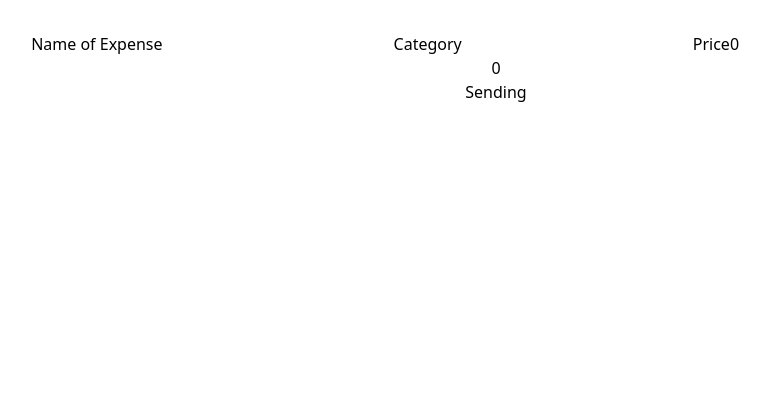
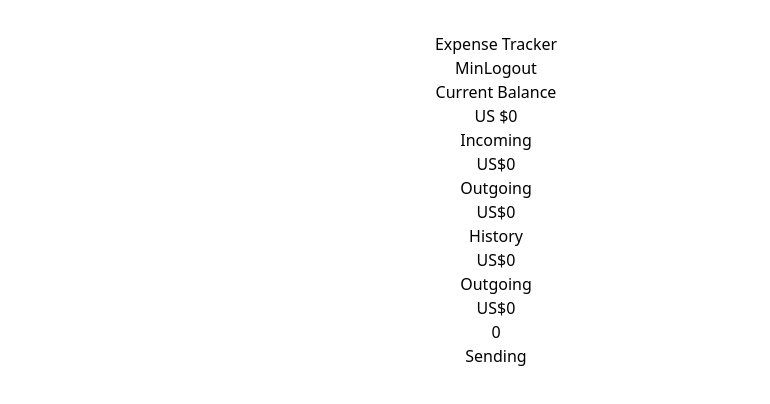
Before and after one commit to thekevinchau/ExpenseTracker, a React (Vite) app: page / in a window 1280 px wide. Shown: the top 404 px of the page, without its empty margins (144-914 px from the left). Built offline with nearby package versions, Linux system fonts and the light colour scheme.

Commit message:
Changing current UI

```diff
--- a/src/App.tsx
+++ b/src/App.tsx
@@ -10,7 +10,7 @@ import Display from './components/Display';
 
 function App() {
 
-return <div>
+return <div className='h-screen flex justify-center'>
     <Display></Display>
 </div>
 }
--- a/src/components/Display.tsx
+++ b/src/components/Display.tsx
@@ -2,27 +2,71 @@ import { useState } from "react";
 import Expense from "./Expense";
 import ExpenseForms from "./ExpenseForms";
 
-
-interface Expense{
-    name: string,
-    category: string,
-    cost: number,
-    recvOrSend: boolean, //true = receiving, false = sending
+interface Expense {
+  name: string;
+  category: string;
+  cost: number;
+  recvOrSend: boolean; //true = receiving, false = sending
 }
 
+export default function Display(): JSX.Element {
+  const [ExpenseObj, setExpenseObj] = useState<Expense>({
+    name: "",
+    category: "",
+    cost: 0,
+    recvOrSend: false,
+  });
+  const [totalBalance, setTotalBalance] = useState<number>(0);
+  const [incomingBalance, setIncomingBalance] = useState<number>(0);
+  const [outgoingBalance, setOutGoingBalance] = useState<number>(0);
 
-export default function Display(): JSX.Element {
-    const [ExpenseObj, setExpenseObj] = useState<Expense>({name: "", category: "", cost: 0, recvOrSend: false})
+  const handleInput = (event: React.ChangeEvent<HTMLInputElement>) => {
+    //destructure the name and value from the event
+    const { name, value } = event.target;
+    setExpenseObj({ ...ExpenseObj, [name]: value });
+  };
 
+  return (
+    <div className="flex flex-col border w-5/12 h-2/3 text-sm shadow-md">
+      <div className="flex justify-between font-bold bg-slate-300 bg-opacity-20 ml-5 mr-5 mt-3 p-5">
+        <p>Expense Tracker</p>
 
-    const handleInput = (event: React.ChangeEvent<HTMLInputElement>) => {
-    //destructure the name and value from the event
-        const {name, value} = event.target;
-        setExpenseObj({...ExpenseObj, [name]: value})
+        <div>
+          <button className="mr-5">Min</button>
+          <button>Logout</button>
+        </div>
+      </div>
+
+      <div className="font-bold mt-5">
+        <h4>Current Balance</h4>
+        <h1 className="text-2xl opacity-60">US ${totalBalance}</h1>
+      </div>
+
+      <div className="flex justify-between font-bold bg-slate-300 ml-5 mr-5 mt-3 p-5 text-sm bg-opacity-20">
+        <div>
+          <p>Incoming</p>
+          <p className="text-blue-600 text-xl">US${incomingBalance}</p>
+        </div>
+
+        <div>
+          <p>Outgoing</p>
+          <p className="text-red-500 text-xl">US${outgoingBalance}</p>
+        </div>
+      </div>
+
+      <div className="flex justify-between font-bold ml-5 mr-5 p-5 text-sm bg-opacity-20">
+        <div>
+          <p>History</p>
+          <p className="text-blue-600 text-xl">US${incomingBalance}</p>
+        </div>
+
+        <div>
+          <p>Outgoing</p>
+          <p className="text-red-500 text-xl">US${outgoingBalance}</p>
+        </div>
+      </div>
+
+      <Expense ExpenseObj={ExpenseObj}></Expense>
+    </div>
+  );
 }
-
-    return <div>
-        <ExpenseForms handleInput={handleInput} ExpenseObj={ExpenseObj}></ExpenseForms>
-        <Expense ExpenseObj={ExpenseObj}></Expense>
-    </div>
-}
--- a/src/components/ExpenseForms.tsx
+++ b/src/components/ExpenseForms.tsx
@@ -9,7 +9,7 @@ interface ExpenseProps{
 }
 
 export default function ExpenseForms({handleInput, ExpenseObj}: ExpenseProps):JSX.Element {
-    return <div>
+    return <div className="border flex flex-col">
         <form>
             <label>Name of Expense</label>
             <input name="name" value={ExpenseObj.name}onChange={handleInput}></input>
```
